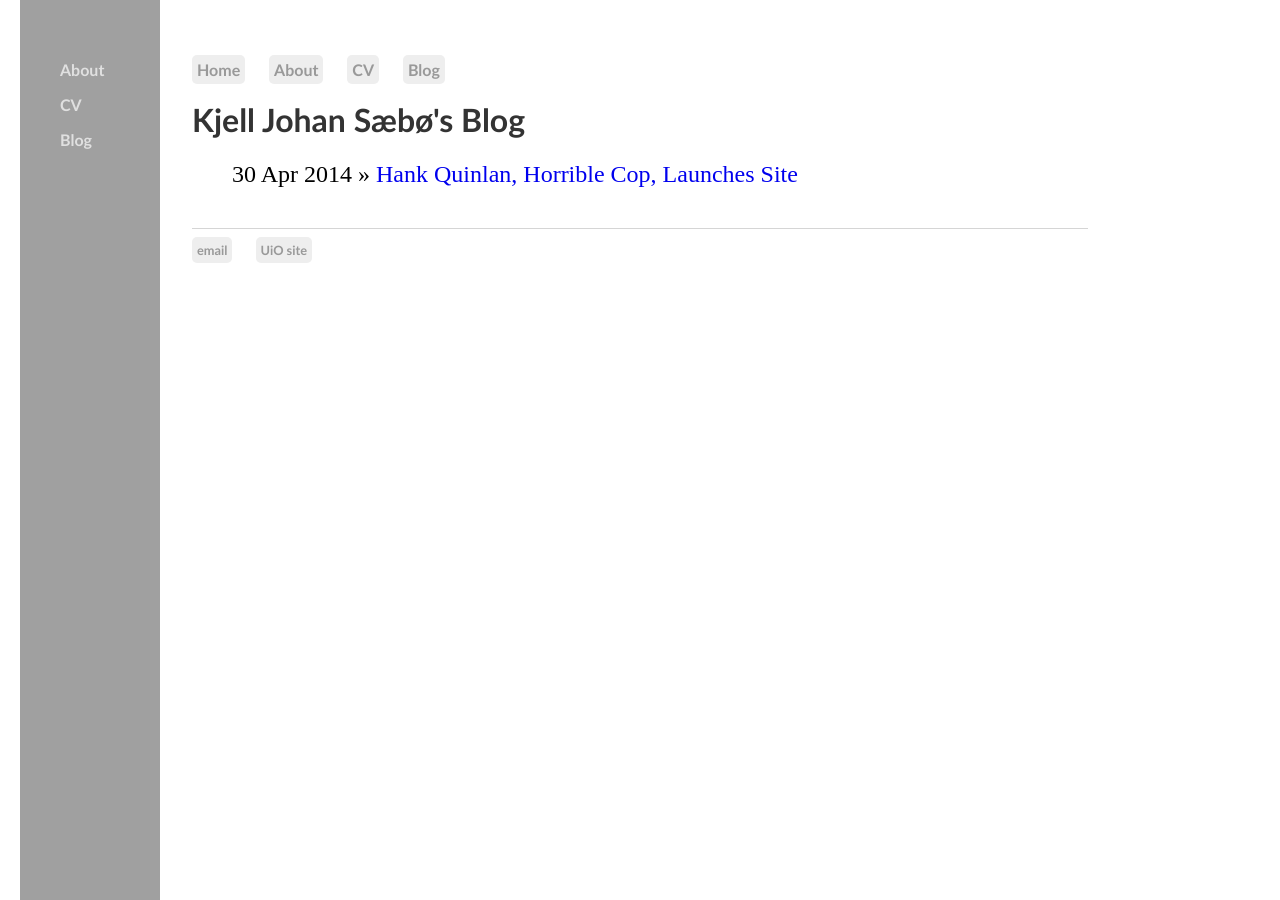
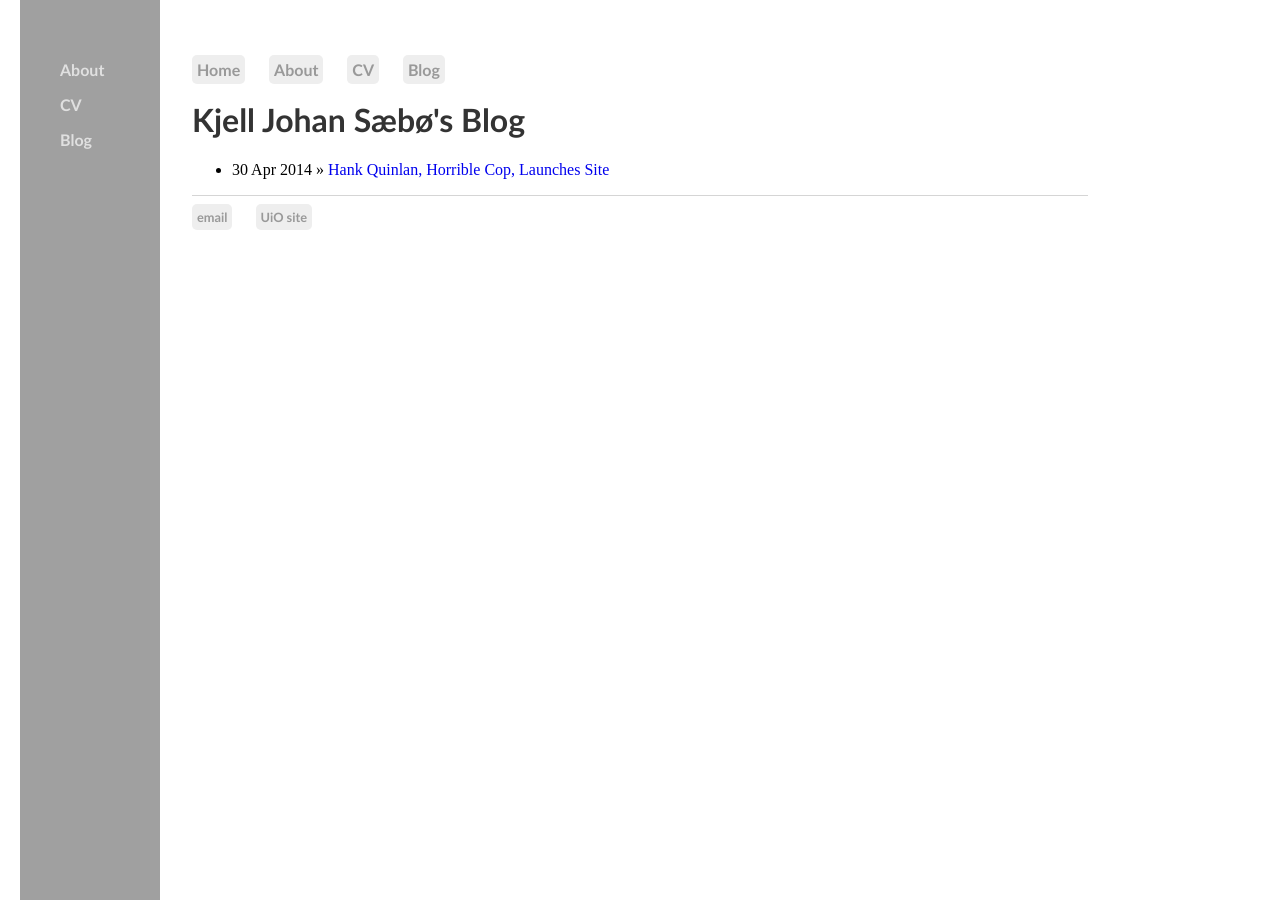
Before and after one commit to kjelljs/kjelljs.github.io, a Jekyll site: the page built from blog/index.html, in a window 1280 px wide. Built offline with Jekyll 4.4.1, drawn with Linux system fonts in a browser that asks for light colours.

Commit message:
Update index.html

```diff
--- a/blog/index.html
+++ b/blog/index.html
@@ -3,7 +3,7 @@ layout: default
 title: Kjell Johan Sæbø&#39;s Blog
 ---
 	<h1>{{ page.title }}</h1>
-	<ul class="posts"; id="blogpost">
+	<ul class="blogpost">
 
 	  {% for post in site.posts %}
 	    <li><span>{{ post.date | date_to_string }}</span> » <a href="{{ post.url }}" title="{{ post.title }}">{{ post.title }}</a></li>
```
